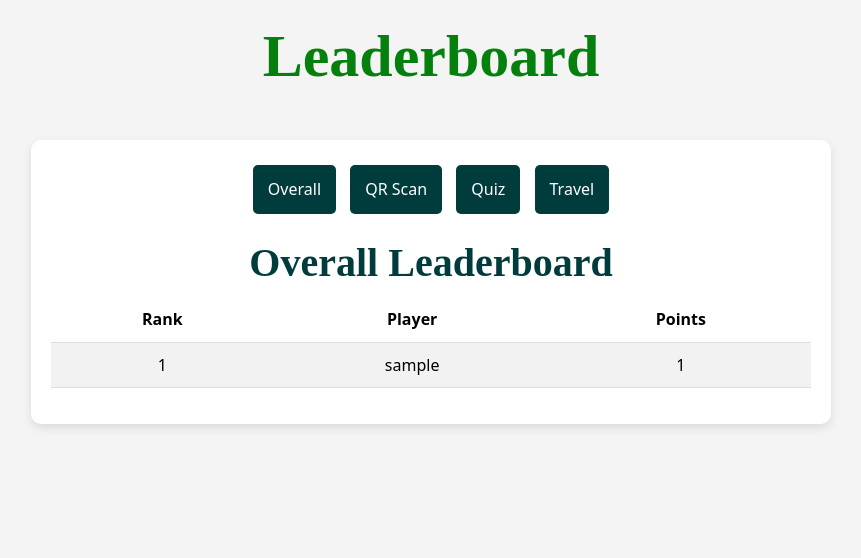
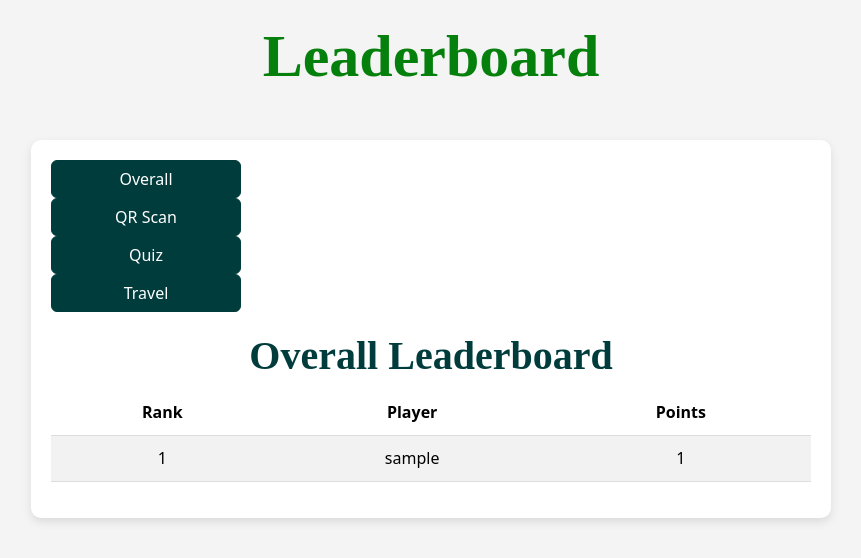
Before and after one commit to Josh-Money/ECM2434-Group-Software-Project, a Django app: template game/leaderboard/templates/leaderboard/leaderboard.html in a window 1280 px wide. Shown: the part 55-613 px from the top of the page, without its empty margins (209-1070 px from the left). Run offline with Django 3.2, Linux system fonts and the light colour scheme; the template is opened without the code that fills it: most values are stand-ins (such as "Sample title", 1, 10 or a date in 2020); some libraries are stand-ins or nearby versions; some web fonts are replaced.

Commit message:
updated leaderboard buttons

```diff
--- a/game/leaderboard/templates/leaderboard/leaderboard.html
+++ b/game/leaderboard/templates/leaderboard/leaderboard.html
@@ -12,10 +12,10 @@
 <div class="container mt-5">
 
     <div class="text-center">
-        <button class="leaderboard-button" data-target="leaderboard-main">Overall</button>
-        <button class="leaderboard-button" data-target="leaderboard-qr">QR Scan</button>
-        <button class="leaderboard-button" data-target="leaderboard-quiz">Quiz</button>
-        <button class="leaderboard-button" data-target="leaderboard-travel">Travel</button>
+        <button class="btn btn-primary w-25" data-target="leaderboard-main">Overall</button>
+        <button class="btn btn-primary w-25" data-target="leaderboard-qr">QR Scan</button>
+        <button class="btn btn-primary w-25" data-target="leaderboard-quiz">Quiz</button>
+        <button class="btn btn-primary w-25" data-target="leaderboard-travel">Travel</button>
     </div>
 
     <div id="leaderboard-main" class="leaderboard-container">
```
